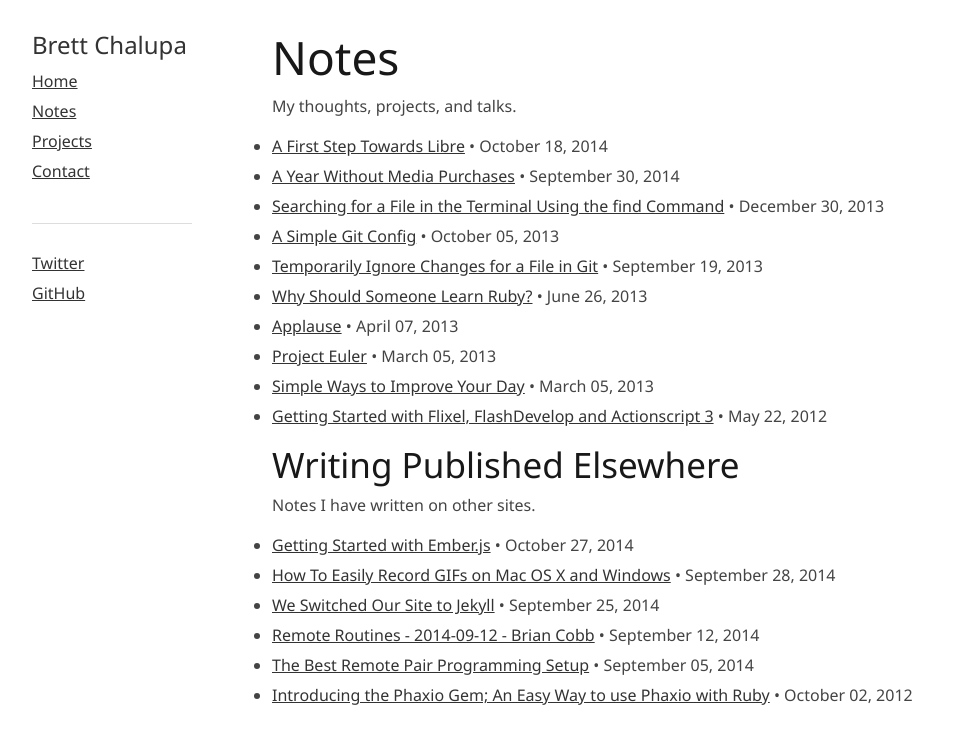
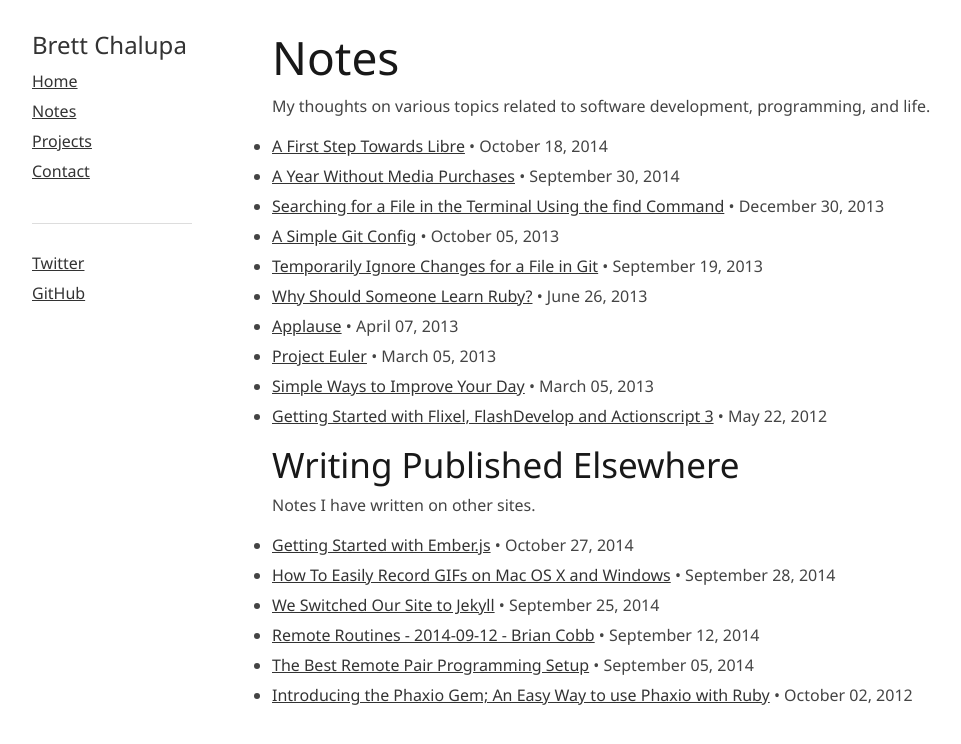
Before and after one commit to brettchalupa/brettchalupa.github.io, a Jekyll site: the page built from notes.html, in a window 1280 px wide. Shown: the top 744 px of the page, without its empty margins (138-1099 px from the left). Built offline with Jekyll 4.4.1, drawn with Linux system fonts in a browser that asks for light colours; Markdown is read by kramdown in place of the engine named in the settings.

Commit message:
Update description of notes

```diff
--- a/notes.html
+++ b/notes.html
@@ -7,7 +7,8 @@ permalink: /notes/
 <div id="notes">
   <h1>Notes</h1>
 
-  <p>My thoughts, projects, and talks.</p>
+  <p>My thoughts on various topics related to software development, programming,
+  and life.</p>
 
   <ul class="posts">
     {% for post in site.tags.note %}
```
